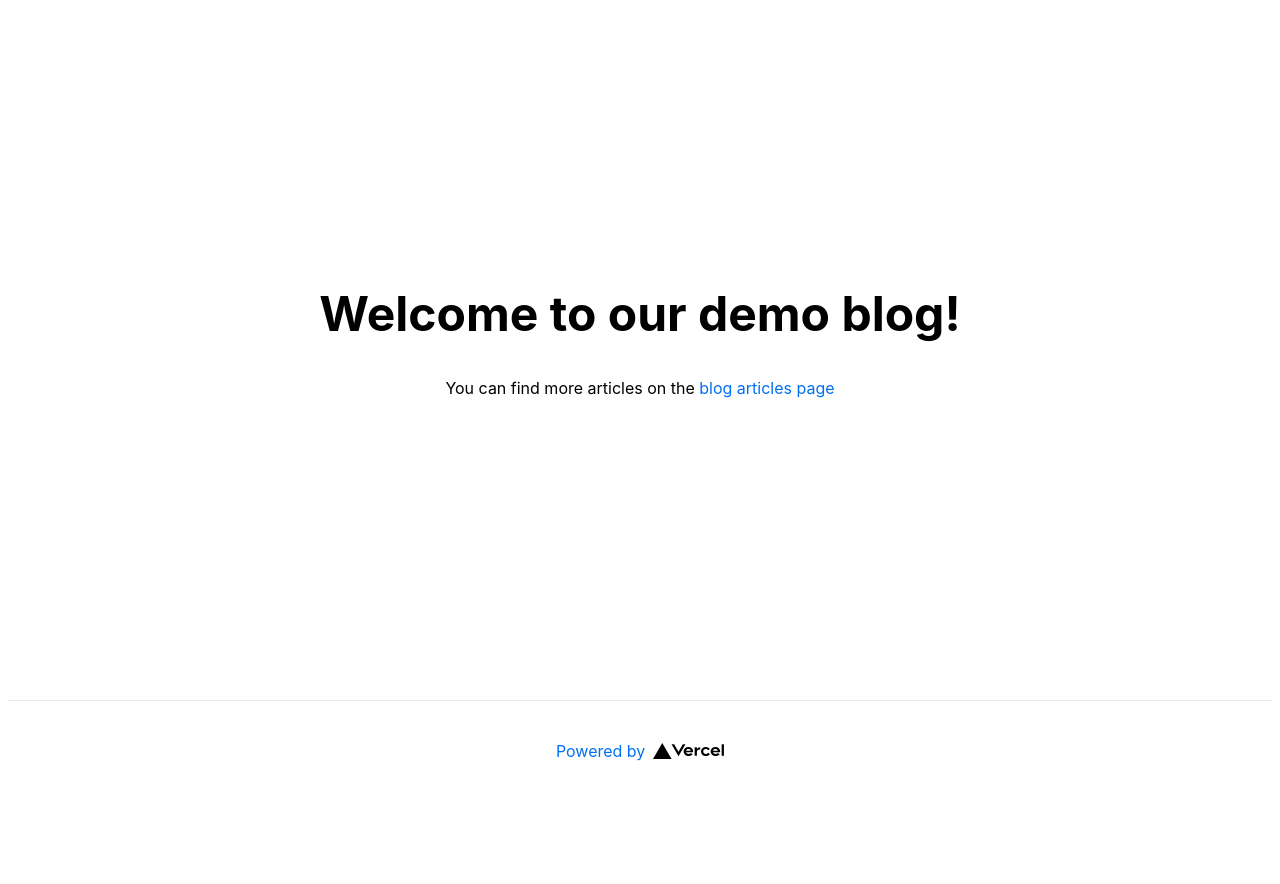
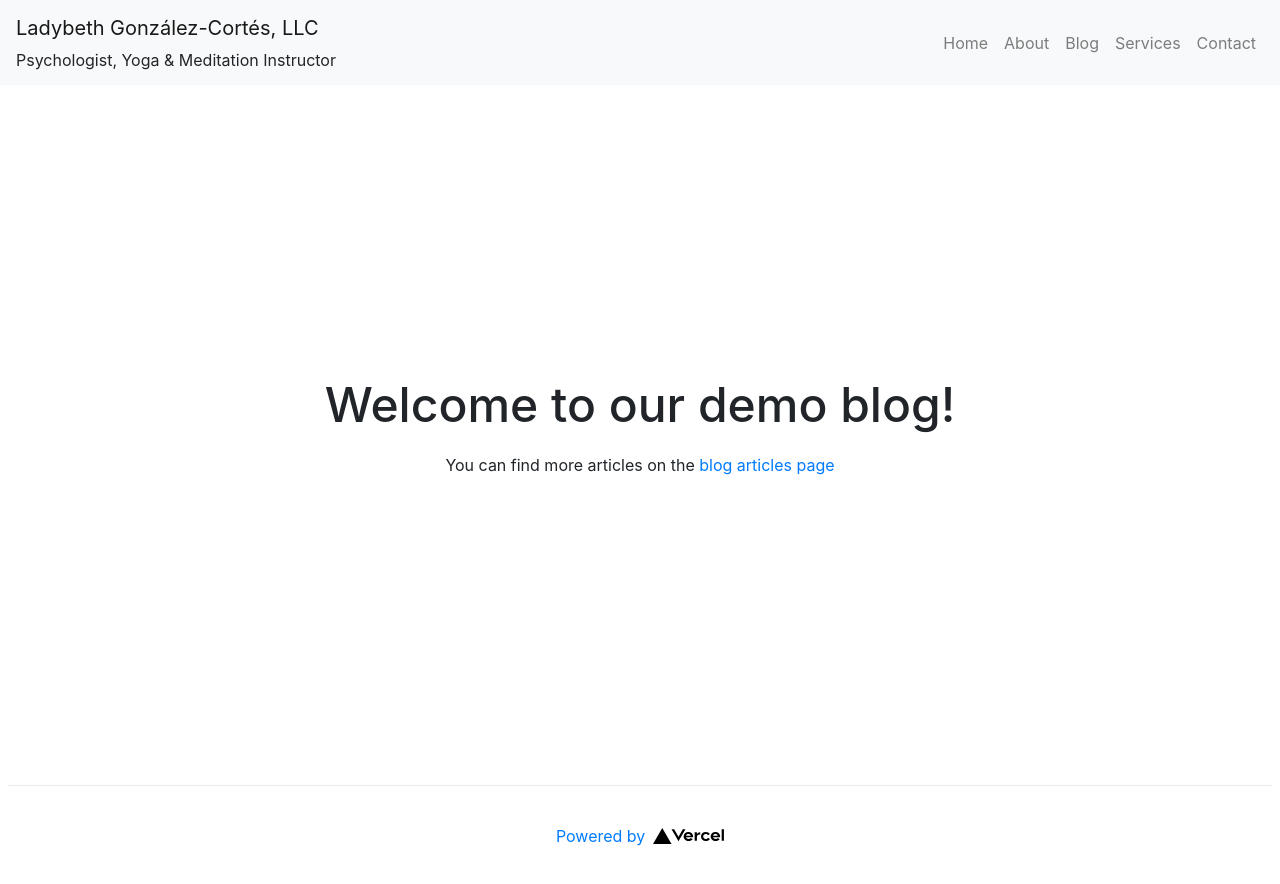
Before and after one commit to Redrogue12/ladybethgc, a Next.js app: page / in a window 1280 px wide. Before the commit the page ends 800 px from the top, so only its background shows below. Built offline with nearby package versions, Linux system fonts and the light colour scheme.

Commit message:
add header to app

```diff
--- a/pages/_app.js
+++ b/pages/_app.js
@@ -1,7 +1,15 @@
-import '../styles/globals.css'
+import 'bootstrap/dist/css/bootstrap.min.css';
+import '../styles/styles.css'
+import '../styles/hero-area.css'
+import Header from '../components/Header';
 
 function MyApp({ Component, pageProps }) {
-  return <Component {...pageProps} />
+  return (
+    <>
+      <Header />
+      <Component {...pageProps} />
+    </>
+  )
 }
 
 export default MyApp
```
